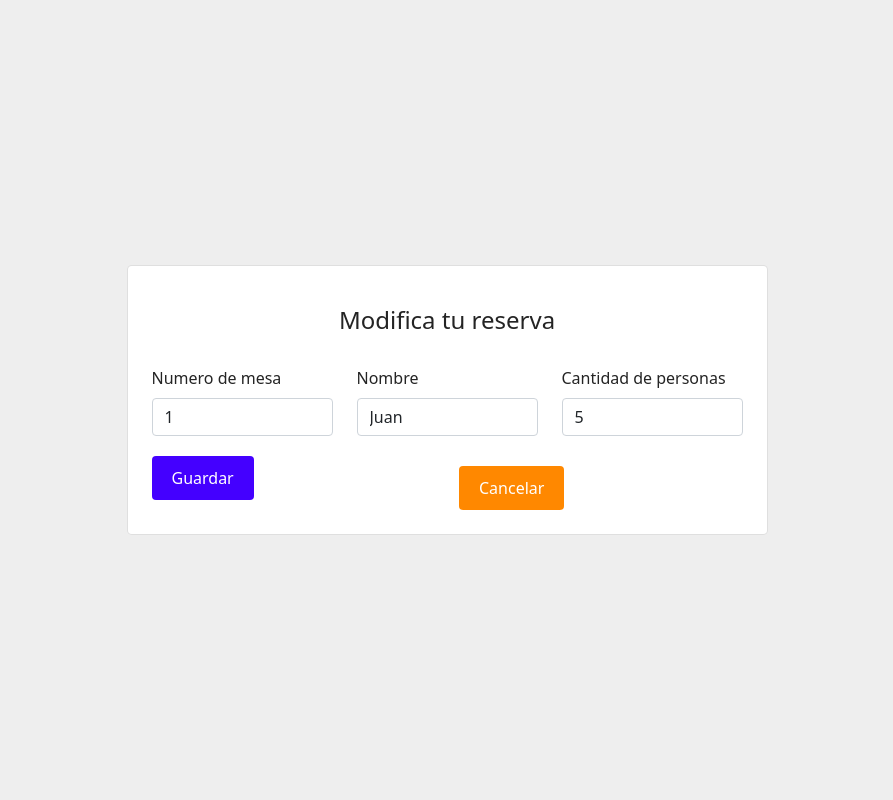
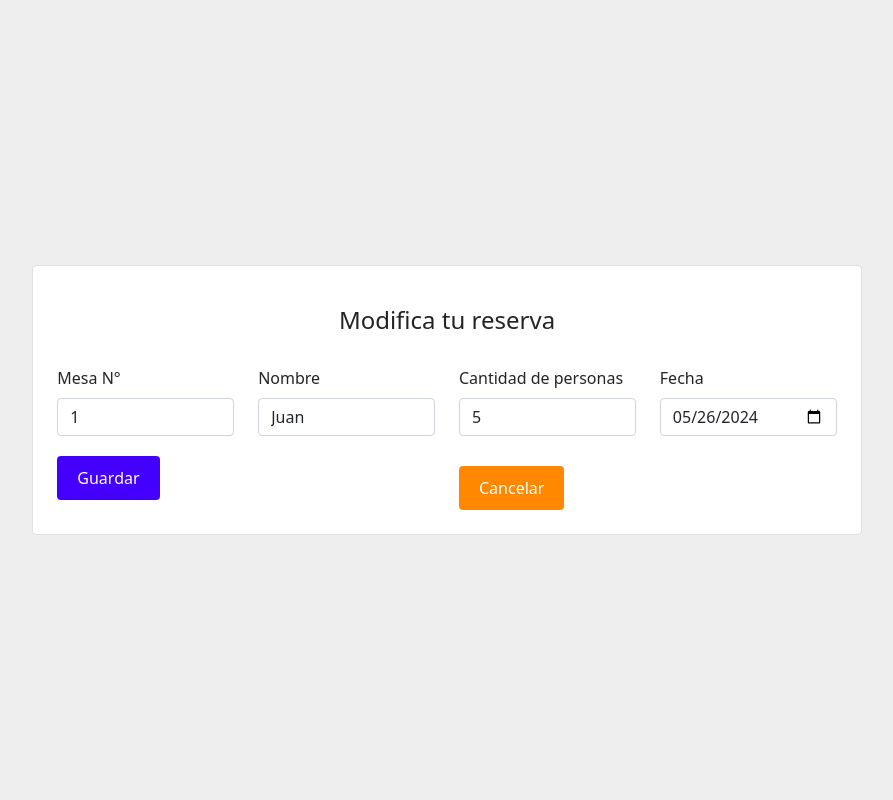
Before and after one commit to vane-diarte/reservas-restaurante, a Flask app: page /modificar/1 in a window 1280 px wide. Shown: the whole page, without its empty margins (193-1086 px from the left). Run offline with Flask 3, Linux system fonts and the light colour scheme; data comes from the database, SQL or seed files in the repository; both versions use the stored data as it was after the commit; some libraries are stand-ins or nearby versions.

Commit message:
'add reservation date'

```diff
--- a/app.py
+++ b/app.py
@@ -20,14 +20,15 @@ class Reserva(db.Model):
     mesa = db.Column(db.Integer, unique=False, nullable=False)
     username = db.Column(db.String(80), unique=True, nullable=False)
     cantidad_personas = db.Column(db.Integer, unique=False, nullable=False)
-    """ fecha_reserva = db.Column(db.Date, nullable=False) """
+    fecha_reserva = db.Column(db.Date, nullable=False)
 
 
-    def __init__(self, mesa, username, cantidad_personas):
+    def __init__(self, mesa, username, cantidad_personas, fecha_reserva):
 
         self.mesa = mesa
         self.username = username
         self.cantidad_personas = cantidad_personas
+        self.fecha_reserva = fecha_reserva
 
 
 
@@ -43,21 +44,23 @@ def add():
     mesa = request.form.get ("mesa")
     username = request.form.get ("username")
     cantidad_personas = request.form.get ("cantidad_personas")
-    """ fecha_reserva = request.form.get("fecha_reserva") """
+    fecha_reserva = request.form.get("fecha_reserva")
 
 
-    if mesa and username and cantidad_personas:
+    if mesa and username and cantidad_personas and fecha_reserva:
         try:
             cantidad_personas = int(cantidad_personas)
             mesa = int(mesa)
+            fecha_reserva = datetime.strptime(fecha_reserva, '%Y-%m-%d').date()  # Convertir a fecha
+
             if mesa > 6:
                 flash("Número de mesa no válido, ingrese un numero del 1 al 6", "danger")
                 return redirect(url_for("index"))
 
-            # Comprobar si la mesa ya está reservada
-            mesa_reservada = Reserva.query.filter_by(mesa=mesa).first()
+            # Comprobar si la mesa ya está reservada para esa fecha
+            mesa_reservada = Reserva.query.filter_by(mesa=mesa, fecha_reserva=fecha_reserva).first()
             if mesa_reservada:
-                flash("La mesa ya está reservada.", "danger")
+                flash("La mesa ya está reservada para esta fecha.", "danger")
                 return redirect(url_for("index"))
 
             # Verificar si el username ya está en uso
@@ -66,7 +69,7 @@ def add():
                 flash("El nombre de usuario ya ha sido utilizado para una reserva, ingrese otro nombre", "danger")
                 return redirect(url_for("index"))
 
-            nueva_reserva = Reserva (mesa, username, cantidad_personas)
+            nueva_reserva = Reserva (mesa, username, cantidad_personas, fecha_reserva)
             db.session.add(nueva_reserva)
             db.session.commit()
             flash("Reserva agregada con éxito.", "success")
@@ -93,19 +96,22 @@ def modificar(reserva_id):
         mesa = request.form.get ("mesa")
         username = request.form.get ("username")
         cantidad_personas = request.form.get ("cantidad_personas")
+        fecha_reserva = request.form.get("fecha_reserva")
 
-        if username and mesa and cantidad_personas:
+        if username and mesa and cantidad_personas and fecha_reserva:
             try:
                 cantidad_personas = int(cantidad_personas)
                 mesa = int(mesa)
+                fecha_reserva = datetime.strptime(fecha_reserva, '%Y-%m-%d').date()  # Convertir a fecha
+
                 if mesa > 6:
                     flash("Número de mesa no válido, ingrese un numero del 1 al 6.", "danger")
                     return render_template("update.html", reserva=reserva)
 
-                # Comprobar si la mesa ya está reservada
-                mesa_reservada = Reserva.query.filter(Reserva.mesa == mesa, Reserva.id != reserva_id).first()
+                # Comprobar si la mesa ya está reservada para esa fecha
+                mesa_reservada = Reserva.query.filter(Reserva.mesa == mesa, Reserva.fecha_reserva == fecha_reserva, Reserva.id != reserva_id).first()
                 if mesa_reservada:
-                    flash("La mesa ya está reservada.", "danger")
+                    flash("La mesa ya está reservada para esta fecha.", "danger")
                     return render_template("update.html", reserva=reserva)
 
                 # Verificar si el username ya está en uso
@@ -118,6 +124,7 @@ def modificar(reserva_id):
                 reserva.mesa = mesa
                 reserva.username = username
                 reserva.cantidad_personas = cantidad_personas
+                reserva.fecha_reserva = fecha_reserva
 
                 db.session.commit()
                 flash("Reserva modificada con éxito.", "success")
--- a/templates/update.html
+++ b/templates/update.html
@@ -2,9 +2,9 @@
 {% block title %} Modificar {% endblock %}
 {% block body %}
 <section class="vh-100" style="background-color: #eee;">
-    <div class="container py-5 h-100">
+    <div class="container-xxl py-2 h-100">
         <div class="row d-flex justify-content-center align-items-center h-100">
-            <div class="col col-lg-9 col-xl-7">
+            <div class="col col-lg-8 col-xl-8">
                 <div class="card rounded-3">
                     <div class="card-body p-4">
 
@@ -15,15 +15,15 @@
                         <form class="row" action="/modificar/{{reserva.id}}" method="POST">
 
                             <!-- numero de mesa -->
-                            <div class="col-4">
+                            <div class="col-3">
                                 <div class="form-outline">
-                                    <label for="mesa" class="form-label">Numero de mesa</label>
+                                    <label for="mesa" class="form-label">Mesa N°</label>
                                     <input type="text" id="mesa" name="mesa" class="form-control" placeholder="XX" value="{{reserva.mesa}}">
                                 </div>
                             </div>
 
                             <!-- nombre -->
-                            <div class="col-4">
+                            <div class="col-3">
                                 <div class="form-outline">
                                     <label for="username" class="form-label">Nombre</label>
                                     <input type="text" id="username" name="username" class="form-control" placeholder="Escribe tu nombre" value="{{reserva.username}}">
@@ -31,10 +31,18 @@
                             </div>
 
                              <!-- cantidad de personas -->
-                             <div class="col-4">
+                             <div class="col-3">
                                 <div class="form-outline">
                                     <label for="cantidad_personas" class="form-label">Cantidad de personas</label>
                                     <input type="text" id="cantidad_personas" name="cantidad_personas" class="form-control" placeholder="XX" value="{{reserva.cantidad_personas}}">
+                                </div>
+                            </div>
+
+                            <!-- fecha de reserva -->
+                            <div class="col-3">
+                                <div class="form-outline">
+                                    <label for="fecha_reserva" class="form-label">Fecha</label>
+                                    <input type="date" id="fecha_reserva" name="fecha_reserva" class="form-control custom-date-input" value="{{ reserva.fecha_reserva }}" required>
                                 </div>
                             </div>
 
```
Also changed, not shown: templates/index.html (+5 -3 lines), instance/reservas.db.
